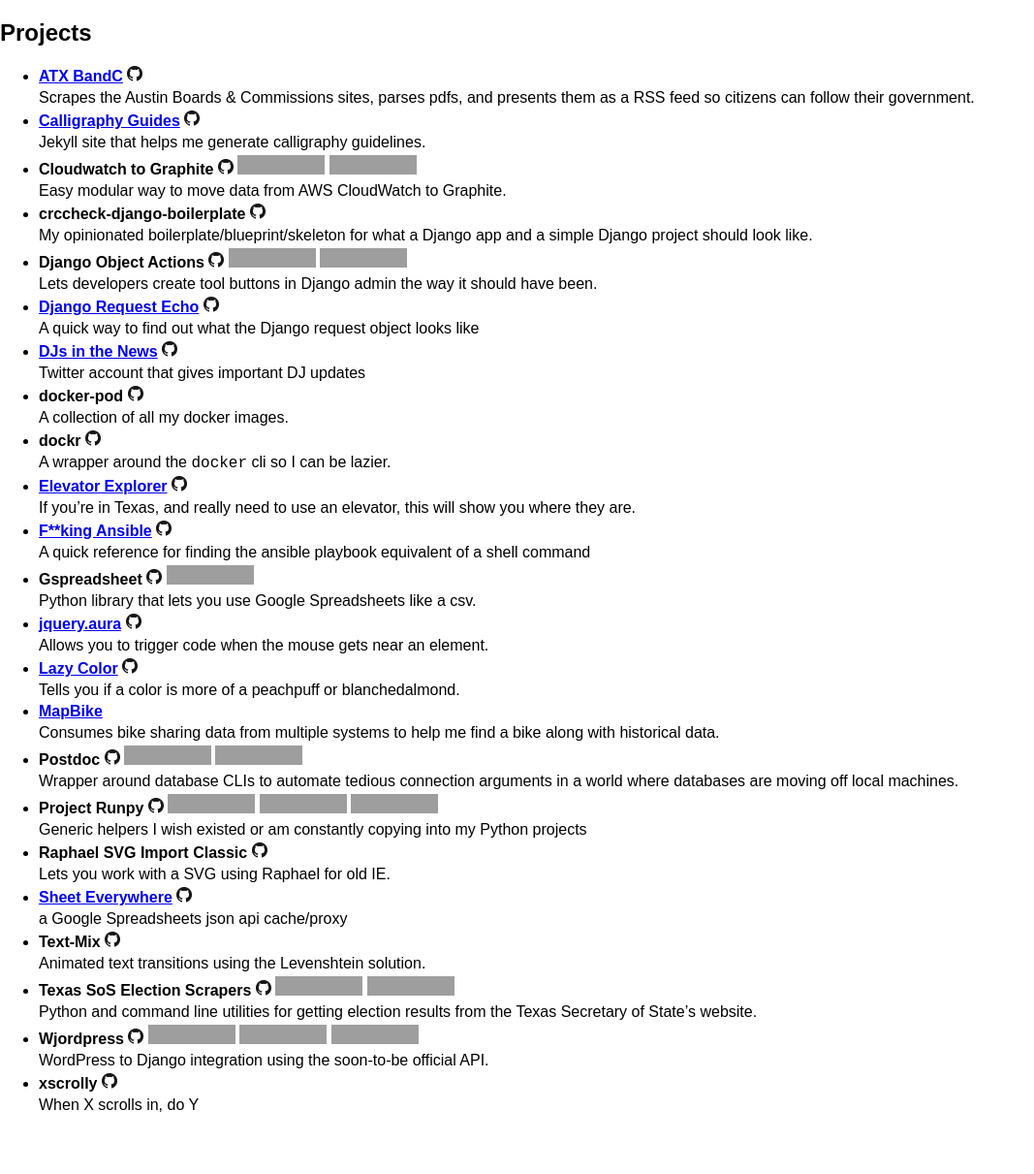
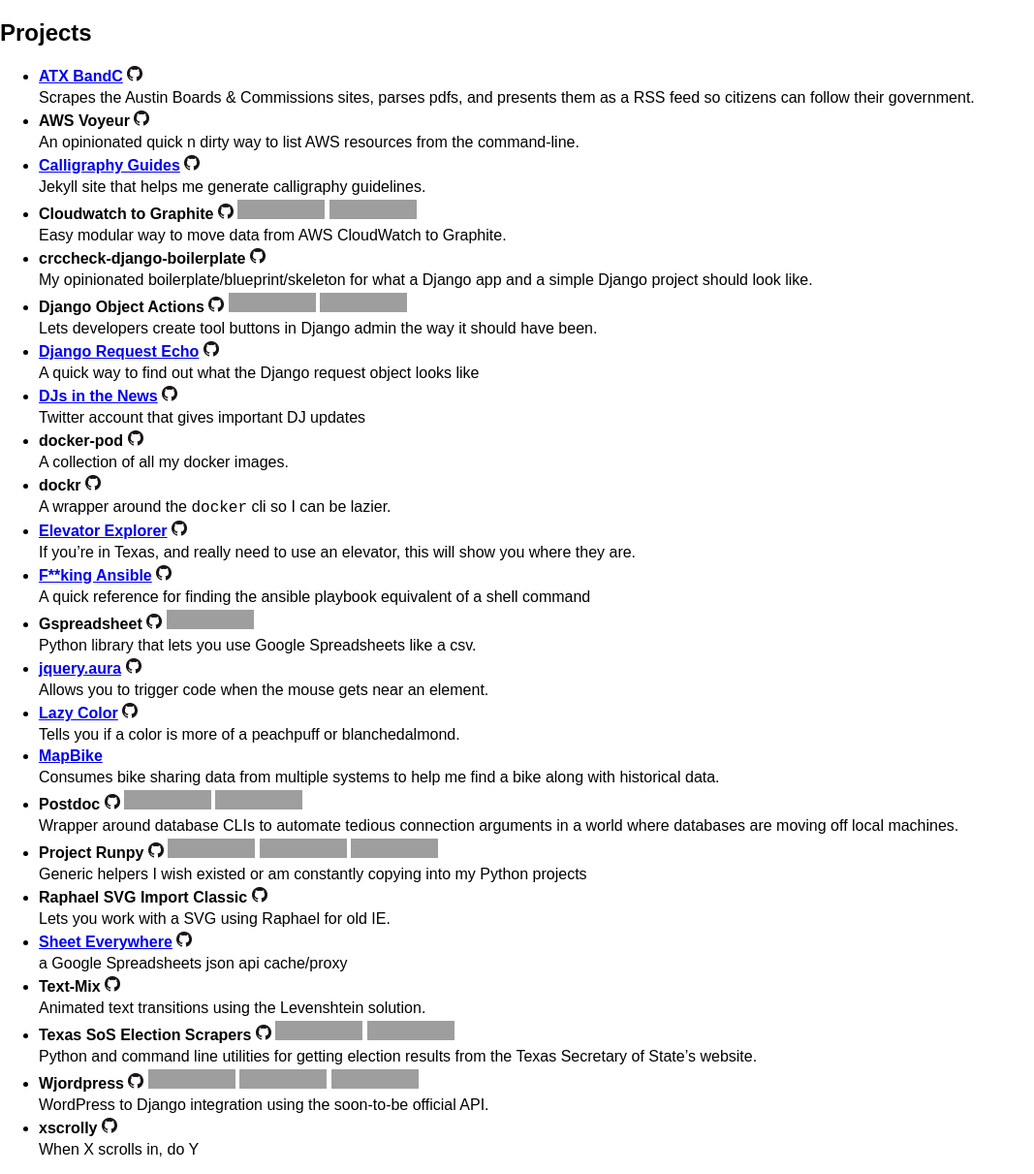
Before and after one commit to crccheck/crccheck.github.io, a Jekyll site: the page built from index.md, in a window 1280 px wide, cut to the strip 0-1211 px from the top of the page. Shown: the whole strip at 97% size, without its empty margins (0-1067 px from the left). Built offline with Jekyll 4.4.1, drawn with Linux system fonts in a browser that asks for light colours; before the commit the page ends 1165 px from its top, so only the background shows below that; grey boxes are pictures that could not be loaded.

Commit message:
adds, tweaks

```diff
--- a/_config.yml
+++ b/_config.yml
@@ -1,2 +1,2 @@
-baseurl: "/"
+baseurl: ""
 exclude: ['Makefile', 'Gemfile', 'Gemfile.lock']
--- a/_data/projects.yml
+++ b/_data/projects.yml
@@ -6,6 +6,11 @@
   description: >
     Scrapes the Austin Boards & Commissions sites, parses pdfs,
     and presents them as a RSS feed so citizens can follow their government.
+
+- name: AWS Voyeur
+  repository: https://github.com/texastribune/aws-voyeur
+  description: >
+    An opinionated quick n dirty way to list AWS resources from the command-line.
 
 - name: Calligraphy Guides
   homepage: http://crccheck.github.io/calligraphy-guides/
@@ -19,6 +24,7 @@
   pypi: cloudwatch-to-graphite
   travisci: crccheck/cloudwatch-to-graphite
   description: Easy modular way to move data from AWS CloudWatch to Graphite.
+  tags: ["python", "aws"]
 
 - name: crccheck-django-boilerplate
   homepage: https://github.com/crccheck/crccheck-django-boilerplate
@@ -26,6 +32,7 @@
   description: >
     My opinionated boilerplate/blueprint/skeleton for what a Django app and a
     simple Django project should look like.
+  tags: ["python", "django"]
 
 - name: Django Object Actions
   homepage: https://github.com/texastribune/django-object-actions
@@ -35,6 +42,7 @@
   description: >
     Lets developers create tool buttons in Django admin the way it should have
     been.
+  tags: ["django"]
 
 - name: Django Request Echo
   homepage: http://django-request-echo.herokuapp.com/
@@ -104,6 +112,7 @@
   description: >
     Wrapper around database CLIs to automate tedious connection
     arguments in a world where databases are moving off local machines.
+  tags: ["python"]
 
 - name: Project Runpy
   homepage: https://github.com/crccheck/project_runpy
@@ -113,21 +122,25 @@
   pypi: project_runpy
   description: >
     Generic helpers I wish existed or am constantly copying into my Python projects
+  tags: ["javascript"]
 
 - name: Raphael SVG Import Classic
   homepage: https://github.com/crccheck/raphael-svg-import-classic
   repository: https://github.com/crccheck/raphael-svg-import-classic
   description: Lets you work with a SVG using Raphael for old IE.
+  tags: ["javascript"]
 
 - name: Sheet Everywhere
   homepage: http://sheet-everywhere.herokuapp.com
   repository: https://github.com/crccheck/sheet-everywhere
   description: a Google Spreadsheets json api cache/proxy
+  tags: ["python"]
 
 - name: Text-Mix
   description: Animated text transitions using the Levenshtein solution.
   homepage: https://github.com/crccheck/text-mix.js
   repository: https://github.com/crccheck/text-mix.js
+  tags: ["javascript"]
 
 - name: Texas SoS Election Scrapers
   homepage: https://github.com/texastribune/tx_election_scrapers
@@ -137,6 +150,7 @@
   description: >
     Python and command line utilities for getting
     election results from the Texas Secretary of State's website.
+  tags: ["python", "data"]
 
 - name: Wjordpress
   homepage: https://github.com/texastribune/wjordpress
@@ -146,9 +160,11 @@
   pypi: wjordpress
   description: >
     WordPress to Django integration using the soon-to-be official API.
+  tags: ["django", "python"]
 
 - name: xscrolly
   homepage: https://github.com/texastribune/xscrolly
   repository: https://github.com/texastribune/xscrolly
   description: >
     When X scrolls in, do Y
+  tags: ["jquery", "javascript"]
```
